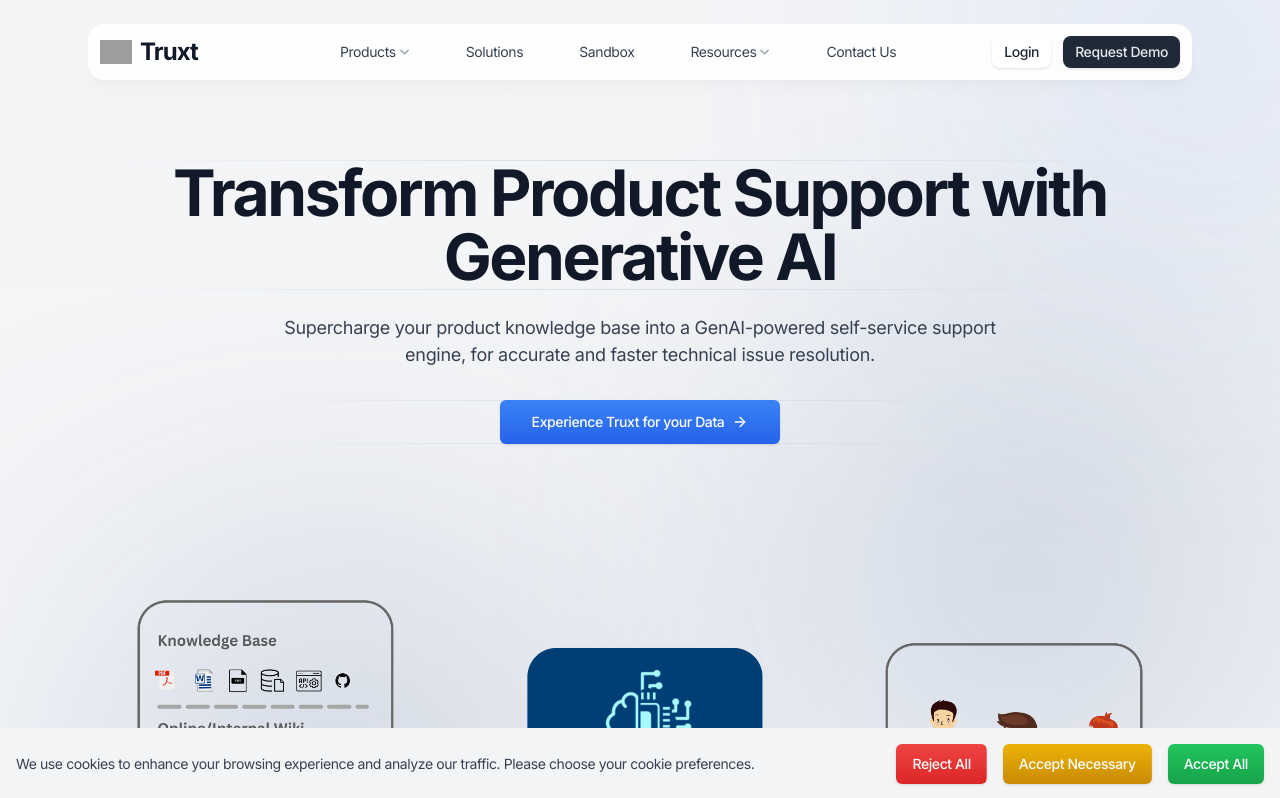
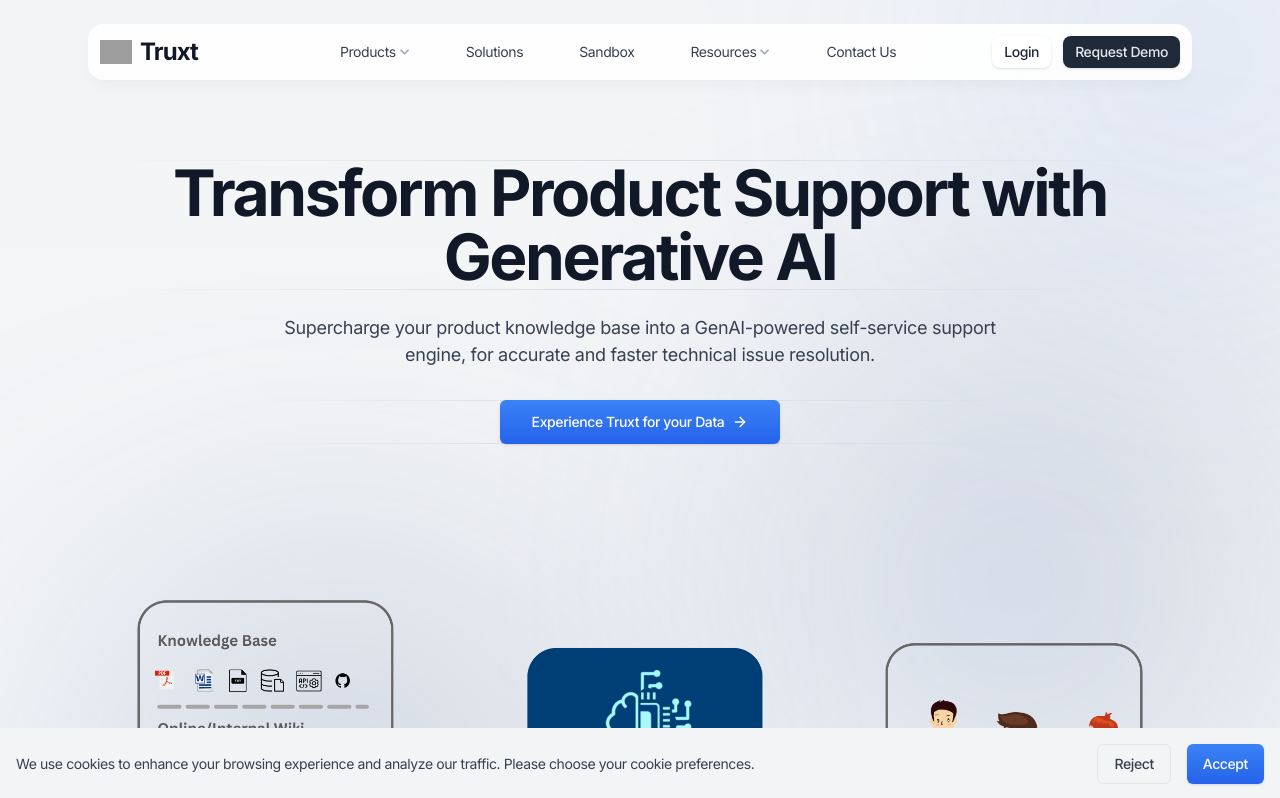
Before and after one commit to Truxt-ai/truxt-ai.github.io, a Next.js app: page / in a window 1280 px wide. Shown: the top 798 px of the page. Built offline with nearby package versions, Linux system fonts and the light colour scheme; grey boxes are pictures that could not be loaded.

Commit message:
Cookies button fixed

```diff
--- a/components/cookies.tsx
+++ b/components/cookies.tsx
@@ -35,9 +35,19 @@ export default function CookieBanner() {
             <div className='container mx-auto flex flex-col sm:flex-row items-center justify-between'>
                 <p className='text-sm text-gray-700 mb-4 sm:mb-0'>We use cookies to enhance your browsing experience and analyze our traffic. Please choose your cookie preferences.</p>
                 <div className='flex space-x-4'>
-                    <Button onClick={handleRejectAll} className='bg-gradient-to-t from-red-600 to-red-500 bg-[length:100%_100%] bg-[bottom] text-white shadow hover:bg-[length:100%_150%]'>Reject All</Button>
-                    <Button onClick={handleAcceptNecessary} className='bg-gradient-to-t from-yellow-600 to-yellow-500 bg-[length:100%_100%] bg-[bottom] text-white shadow hover:bg-[length:100%_150%]'>Accept Necessary</Button>
-                    <Button onClick={handleAcceptAll} className='bg-gradient-to-t from-green-600 to-green-500 bg-[length:100%_100%] bg-[bottom] text-white shadow hover:bg-[length:100%_150%]'>Accept All</Button>
+                    <Button
+                        onClick={handleRejectAll}
+                        variant="ghost"
+                        className='text-gray-700 hover:text-gray-900 hover:bg-gray-200 border'
+                    >
+                        Reject
+                    </Button>
+                    <Button
+                        onClick={handleAcceptAll}
+                        className='bg-gradient-to-t from-blue-600 to-blue-500 bg-[length:100%_100%] bg-[bottom] text-white shadow hover:bg-[length:100%_150%]'
+                    >
+                        Accept
+                    </Button>
                 </div>
             </div>
         </div>
```
